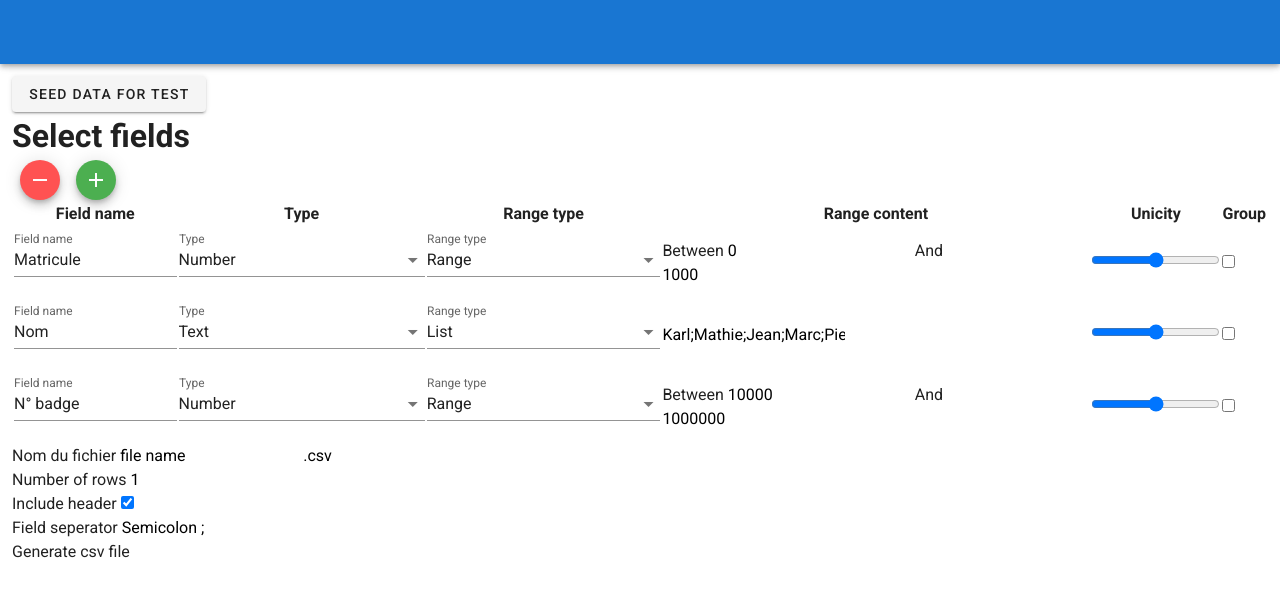
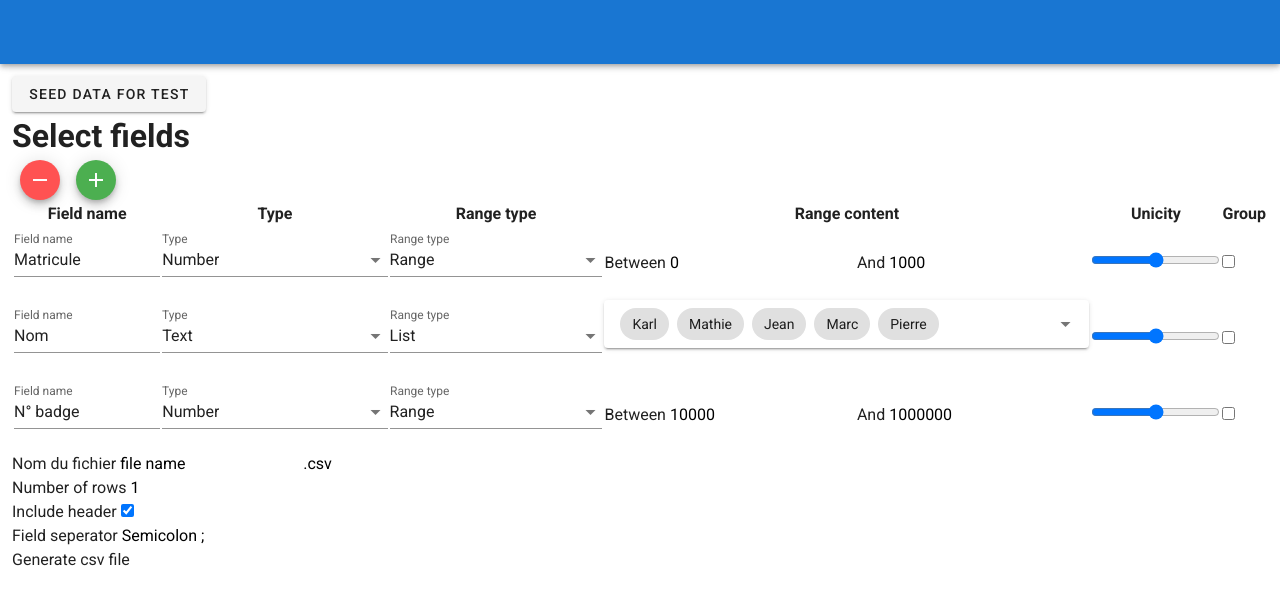
Before and after one commit to Meyerka/data-mocker, a Vue app: page / in a window 1280 px wide. Both pictures are taken after a click on the button "SEED DATA FOR TEST". Shown: the top 604 px of the page. Built offline with nearby package versions, Linux system fonts and the light colour scheme.

Commit message:
Added chip list UI

```diff
--- a/src/components/FieldRow.vue
+++ b/src/components/FieldRow.vue
@@ -28,7 +28,15 @@
         And
         <input type="number" name="to" v-model="field.range.content.to" />
       </div>
-      <input type="text" v-model="field.range.content.list" v-else-if="field.range.type === 'list'" />
+      <v-combobox
+        v-else-if="field.range.type === 'list'"
+        v-model="field.range.content.list"
+        :chips="field.range.content.list"
+        clearable
+        label="List of items"
+        multiple
+        solo
+      ></v-combobox>
       <v-select
         v-else-if="field.range.type === 'random'"
         :items="datasetSelect"
@@ -63,7 +71,7 @@ export default {
         content: {
           from: "",
           to: "",
-          list: "",
+          list: [],
           api: "",
         },
       },
@@ -172,8 +180,8 @@ export default {
       console.log("failed to generate random value based on the input");
     },
     getValueFromList() {
-      const valuesFromList = this.field.range.content.list.split(";");
-      return valuesFromList[Math.floor(Math.random() * valuesFromList.length)];
+      const list = this.field.range.content.list;
+      return list[Math.floor(Math.random() * list.length)];
     },
     getValueFromRandom(fieldToRandomize) {
       switch (fieldToRandomize) {
--- a/src/components/FileCreator.vue
+++ b/src/components/FileCreator.vue
@@ -133,8 +133,13 @@ export default {
       this.$refs.child[1].field.name = "Nom";
       this.$refs.child[1].field.type = "text";
       this.$refs.child[1].field.range.type = "list";
-      this.$refs.child[1].field.range.content.list =
-        "Karl;Mathie;Jean;Marc;Pierre";
+      this.$refs.child[1].field.range.content.list = [
+        "Karl",
+        "Mathie",
+        "Jean",
+        "Marc",
+        "Pierre",
+      ];
       this.$refs.child[2].field.name = "N° badge";
       this.$refs.child[2].field.type = "number";
       this.$refs.child[2].field.range.type = "range";
```
